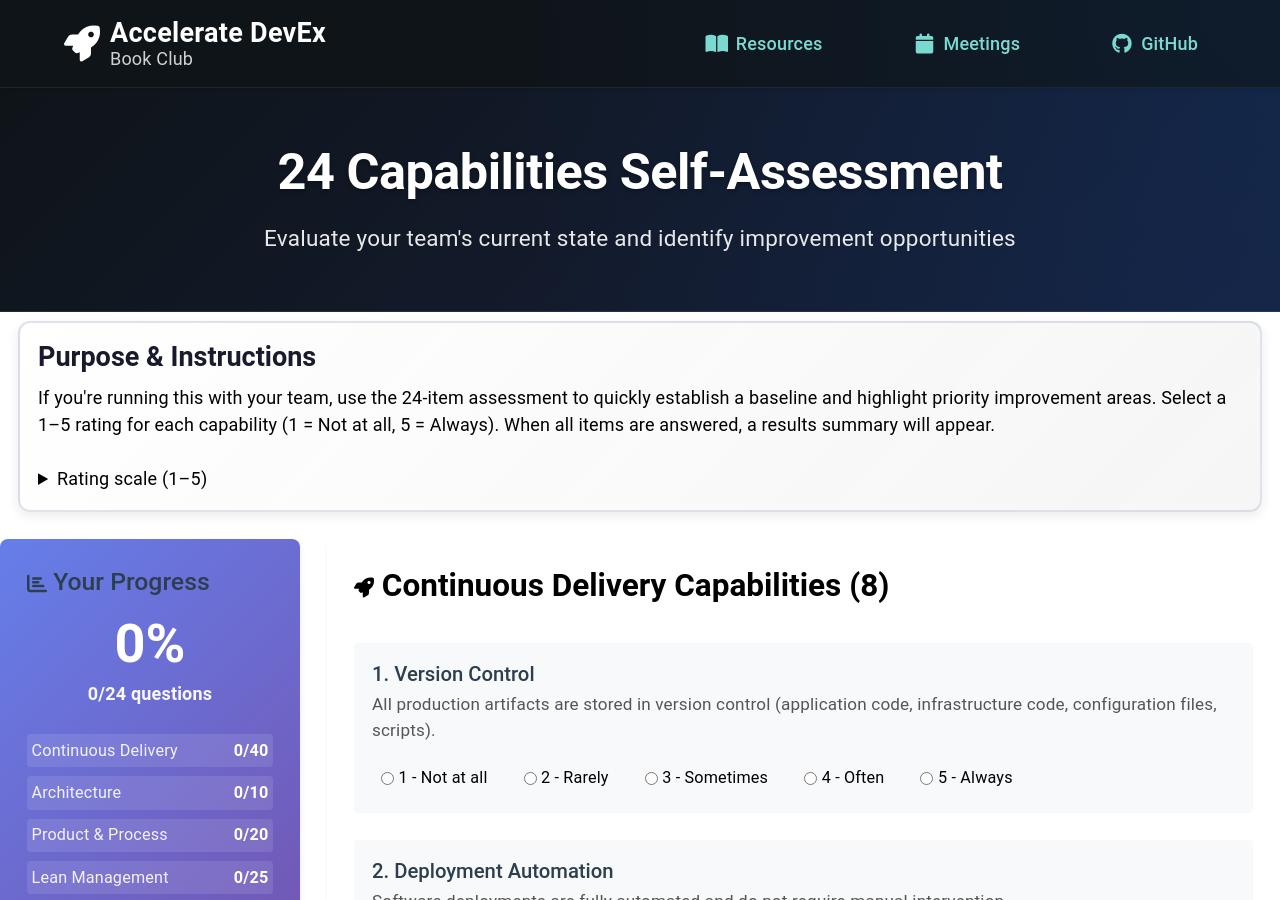
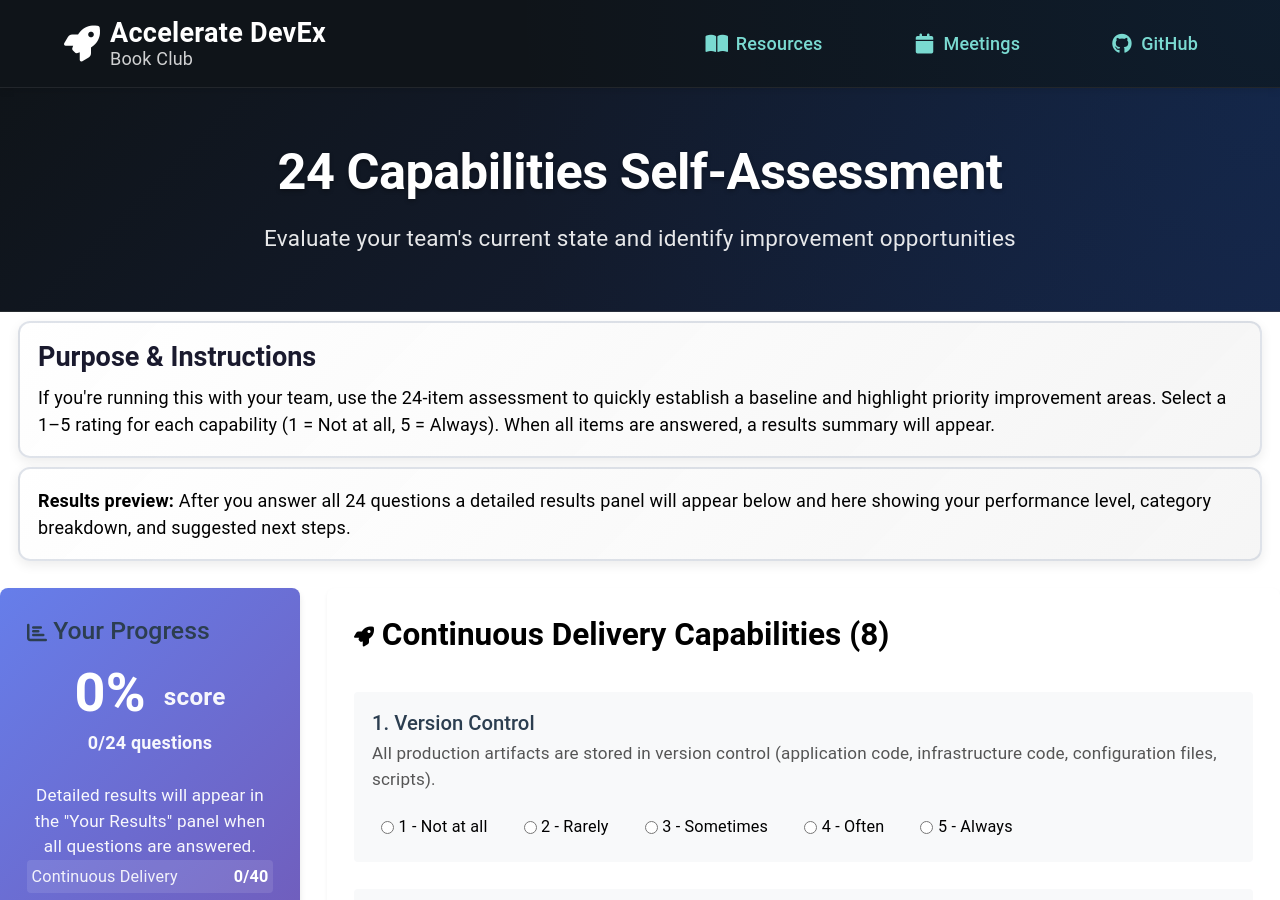
Before and after one commit to mhenke/accelerate-devex-book-club-notebooklm, a Jekyll site: the page built from docs/assessment.md, in a window 1280 px wide and 900 px high. Built offline with Jekyll 4.4.1, drawn with Linux system fonts in a browser that asks for light colours; some web fonts are replaced; some of the changed lines change nothing that is shown.

Commit message:
refactor: Enhance assessment results display and navigation, streamline scoring summary

```diff
--- a/docs/assessment.md
+++ b/docs/assessment.md
@@ -16,20 +16,11 @@
   <h2>Purpose & Instructions</h2>
 
   <p>If you're running this with your team, use the 24-item assessment to quickly establish a baseline and highlight priority improvement areas. Select a 1–5 rating for each capability (1 = Not at all, 5 = Always). When all items are answered, a results summary will appear.</p>
+</div>
 
-  <details>
-    <summary>Rating scale (1–5)</summary>
-
-    <p>For each capability below, select the number that best reflects your team's current practice:</p>
-    <ul>
-      <li><strong>1 — Not at all</strong> — We don't do this or it's extremely rare</li>
-      <li><strong>2 — Rarely</strong> — We do this occasionally but inconsistently</li>
-      <li><strong>3 — Sometimes</strong> — We do this about half the time</li>
-      <li><strong>4 — Often</strong> — We do this most of the time with good consistency</li>
-      <li><strong>5 — Always</strong> — This is fully embedded in how we work</li>
-    </ul>
-    <p><strong>Important:</strong> Be honest — this reflects current practice, not aspirations.</p>
-  </details>
+<!-- Top results placeholder: explains where results will appear once assessment is complete -->
+<div class="section-card" id="resultsTopPlaceholder" markdown="0">
+  <p style="margin:0"><strong>Results preview:</strong> After you answer all 24 questions a detailed results panel will appear below and here showing your performance level, category breakdown, and suggested next steps.</p>
 </div>
 
 <div class="assessment-container" markdown="0">
@@ -38,9 +29,10 @@
 <div class="score-summary" id="scoreSummary">
   <h3><i class="fas fa-chart-bar"></i> Your Progress</h3>
   <div class="overall-score">
-    <div class="score-percentage" id="overallPercentage">0%</div>
+    <div class="score-percentage" id="overallPercentage">0% <span class="score-label">score</span></div>
     <div class="answered-count" id="answeredCount" aria-live="polite">0/24 questions</div>
   </div>
+  <div class="results-placeholder" id="resultsSummaryPlaceholder">Detailed results will appear in the "Your Results" panel when all questions are answered.</div>
   <div class="category-scores">
     <div class="category-score">
       <span class="category-name">Continuous Delivery</span>
@@ -404,7 +396,7 @@
 </div>
 
 <!-- Results Section -->
-<div class="section-card" markdown="0" id="resultsSection" style="display: none;">
+  <div class="section-card" markdown="0" id="resultsSection" style="display: none;">
   <h2><i class="fas fa-trophy"></i> Your Results</h2>
 
     <div class="results-performance-level">
@@ -468,6 +460,11 @@
 
 </div>
 
+<!-- Link to jump to results/placeholder (autoscroll) -->
+<p style="text-align:center; margin-top: 1rem;">
+  <a href="#resultsTopPlaceholder" id="gotoResultsLink" class="btn btn--link">Jump to results</a>
+</p>
+
 <script>
 // Assessment logic
 (function() {
@@ -527,7 +524,7 @@
     const totalPercentage = Math.round((totalScore / 120) * 100);
 
     document.getElementById('overallScore').textContent = totalScore;
-    document.getElementById('overallPercentage').textContent = totalPercentage + '%';
+    document.getElementById('overallPercentage').innerHTML = totalPercentage + '% <span class="score-label">score</span>';
 
     document.getElementById('cdScore').textContent = scores.cd;
     document.getElementById('archScore').textContent = scores.arch;
@@ -547,8 +544,26 @@
 
   function showResults(scores, totalScore, totalPercentage) {
     const resultsSection = document.getElementById('resultsSection');
-    resultsSection.style.display = 'block';
-    resultsSection.scrollIntoView({ behavior: 'smooth', block: 'nearest' });
+    const topPlaceholder = document.getElementById('resultsTopPlaceholder');
+    const summaryPlaceholder = document.getElementById('resultsSummaryPlaceholder');
+
+    // Instead of showing the full results at the bottom, copy the results HTML
+    // to the top placeholder and hide the bottom panel so results aren't duplicated.
+    if (topPlaceholder && resultsSection) {
+      // copy results content into top placeholder
+      topPlaceholder.innerHTML = resultsSection.innerHTML;
+      // mark it so styles apply consistently
+      topPlaceholder.classList.add('section-card');
+    }
+
+    // hide the bottom results panel
+    if (resultsSection) { resultsSection.style.display = 'none'; }
+
+    // hide the small summary placeholder inside the score card
+    if (summaryPlaceholder) { summaryPlaceholder.style.display = 'none'; }
+
+    // scroll to the top placeholder where results now appear
+    if (topPlaceholder) { topPlaceholder.scrollIntoView({ behavior: 'smooth', block: 'start' }); }
 
     // Determine performance level
     let level, description;
@@ -605,9 +620,18 @@
       radio.checked = false;
     });
     document.getElementById('resultsSection').style.display = 'none';
+    // restore placeholders
+    const topPlaceholder = document.getElementById('resultsTopPlaceholder');
+    if (topPlaceholder) { topPlaceholder.style.display = ''; topPlaceholder.innerHTML = _topPlaceholderOriginalHTML; }
+    const summaryPlaceholder = document.getElementById('resultsSummaryPlaceholder');
+    if (summaryPlaceholder) { summaryPlaceholder.style.display = ''; }
     updateScoreSummary();
     window.scrollTo({ top: 0, behavior: 'smooth' });
   }
+
+  // store original top placeholder so we can restore on reset
+  const _topPlaceholder = document.getElementById('resultsTopPlaceholder');
+  const _topPlaceholderOriginalHTML = _topPlaceholder ? _topPlaceholder.innerHTML : '';
 
   // Accessible confirmation dialog handling
   const confirmDialog = document.getElementById('confirmResetDialog');
@@ -667,6 +691,16 @@
     openConfirmDialog();
   });
 
+  // smooth-scroll link from the bottom to the results placeholder at top
+  const gotoLink = document.getElementById('gotoResultsLink');
+  if (gotoLink) {
+    gotoLink.addEventListener('click', function (e) {
+      e.preventDefault();
+      const topPlaceholder = document.getElementById('resultsTopPlaceholder');
+      if (topPlaceholder) { topPlaceholder.scrollIntoView({ behavior: 'smooth', block: 'start' }); }
+    });
+  }
+
   // Initialize
   updateScoreSummary();
 })();
@@ -714,6 +748,21 @@
   line-height: 1;
   margin-bottom: var(--space-sm);
   color: #fff;
+}
+
+.score-percentage .score-label {
+  font-size: 0.45em;
+  opacity: 0.95;
+  margin-left: 0.25rem;
+  vertical-align: middle;
+  display: inline-block;
+}
+
+.results-placeholder {
+  margin-top: var(--space-sm);
+  font-size: 0.95rem;
+  opacity: 0.95;
+  text-align: center;
 }
 
 .score-circle {
```
